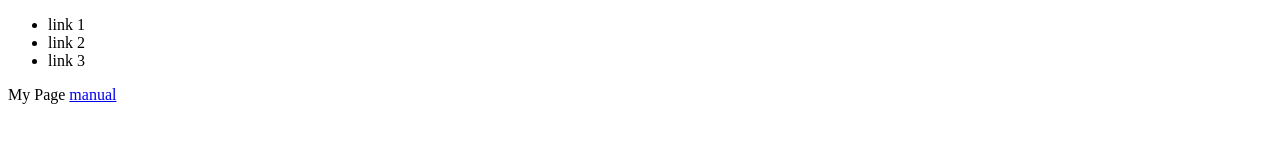
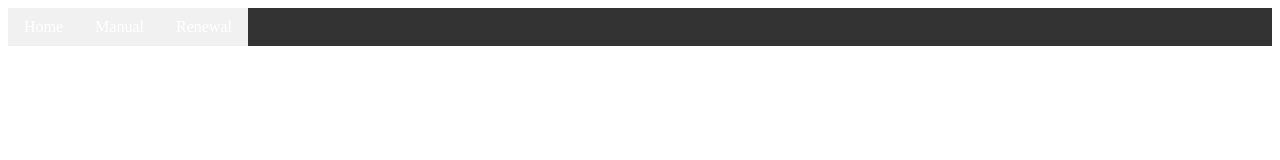
Before and after one commit to muesinga/ticketoffice-dot-info, a plain HTML site: page index.html in a window 1280 px wide. Drawn offline with Linux system fonts and the light colour scheme.

Commit message:
more updates on files

```diff
--- a/components/nav.html
+++ b/components/nav.html
@@ -1,7 +1,5 @@
-<nav>
-    <ul>
-        <li>link 1</li>
-        <li>link 2</li>
-        <li>link 3</li>
-    </ul>
-</nav>
+<ul id="navlink-container">
+    <li><a class="navlink" href="../index.html">Home</a></li>
+    <li><a class="navlink" href="../guides/manual.html">Manual</a></li>
+    <li><a class="navlink" href="../guides/renewal.html">Renewal</a></li>
+</ul>
--- a/index.html
+++ b/index.html
@@ -3,11 +3,10 @@
 <head>
     <link rel="stylesheet" href="/style/style.css">
     <link rel="import" href="/components/nav.html">
+    <script src="/src/nav.js"></script>
     <script src="/src/index.js"></script>
 </head>
 <body>
-    <script id="replace_with_navbar" src="nav.js"></script>
-    My Page
-    <a href="/guides/manual.html">manual</a>
+    <script id="replace_with_navbar" src="index.js"></script>
 </body>
 </html>
--- a/src/index.js
+++ b/src/index.js
@@ -1,8 +1,11 @@
-fetch('/components/nav.html')
-.then(res => res.text())
-.then(text => {
-    let oldelem = document.querySelector("script#replace_with_navbar");
-    let newelem = document.createElement("div");
-    newelem.innerHTML = text;
-    oldelem.parentNode.replaceChild(newelem,oldelem);
-})
+var navlinkContainer = document.getElementById("navlink-container")
+var navlinks = navlinkContainer.getElementsByClassName("navlink")
+
+
+for (var i = 0; i < navlinks.length; i++) {
+    navlinks[i].addEventListener("click", function() {
+        var current = document.getElementsByClassName("active");
+        current[0].className = current[0].className,replace("active", "");
+        this.className += "active";
+    });
+}
--- /dev/null
+++ b/src/nav.js
@@ -0,0 +1,8 @@
+fetch('/components/nav.html')
+.then(res => res.text())
+.then(text => {
+    let oldelem = document.querySelector("script#replace_with_navbar");
+    let newelem = document.createElement("div");
+    newelem.innerHTML = text;
+    oldelem.parentNode.replaceChild(newelem,oldelem);
+})
--- a/style/style.css
+++ b/style/style.css
@@ -0,0 +1,23 @@
+  #navlink-container {
+    list-style-type: none;
+    margin: 0;
+    padding: 0;
+    overflow: hidden;
+    background-color: #333;
+  }
+  .navlink {
+    border: none;
+    outline: none;
+    padding: 10px 16px;
+    background-color: #f1f1f1;
+    cursor: pointer;
+    text-decoration: none;
+    display: block;
+    color: white;
+    float: left;
+  }
+
+  .active, .navlink:hover {
+    background-color: #666;
+    color: white;
+  }
```
Also changed, not shown: guides/manual.html (+3 -3 lines), guides/renewal.html (+3 -3 lines).
